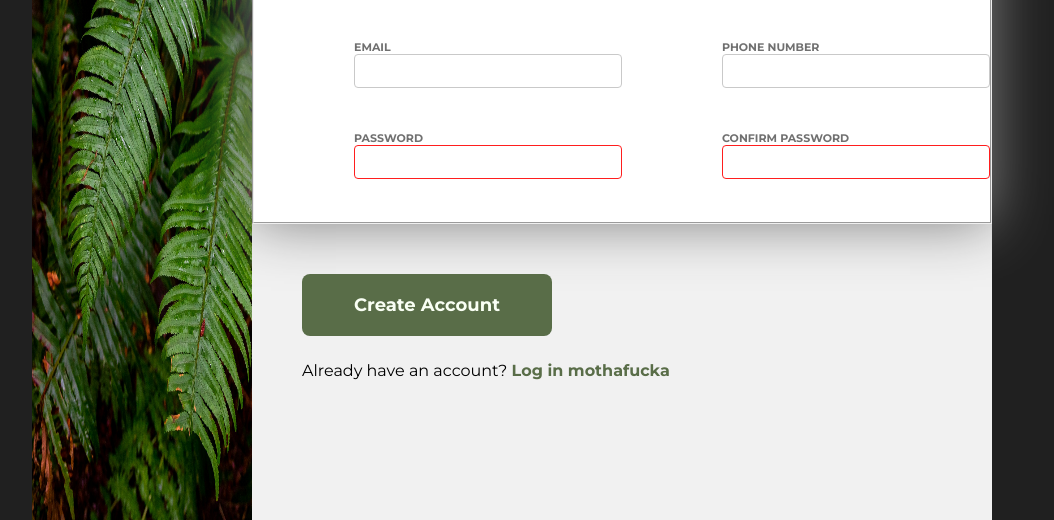
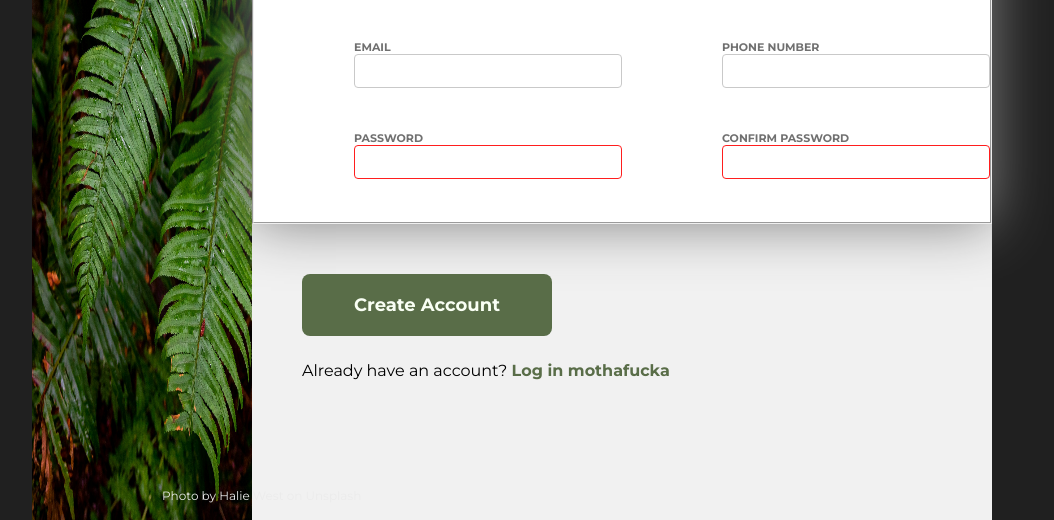
Before and after one commit to liver-juice/top-signupform, a plain HTML site: page index.html in a window 1280 px wide. Shown: the part 280-800 px from the top of the page, without its empty margins (128-1182 px from the left). Drawn offline with Linux system fonts and the light colour scheme.

Commit message:
photo credited

```diff
--- a/index.html
+++ b/index.html
@@ -31,6 +31,7 @@
                 <p class="odintxt">ODIN</p>
             </div>
            <img src="/static/halie-west-25xggax4bSA-unsplash.jpg">
+            <p class="imgcreds">Photo by Halie West on Unsplash</p>
         </div>
 
         <div class="contentdiv">
--- a/styles.css
+++ b/styles.css
@@ -175,3 +175,11 @@ a{
     max-height: 100px;
     max-width: 100px;
 }
+
+.imgcreds{
+    position: absolute;
+    color: rgb(235, 235, 235);
+    margin-top: 96vh;
+    font-size: 12px;
+    margin-left:   130px;
+}
```
